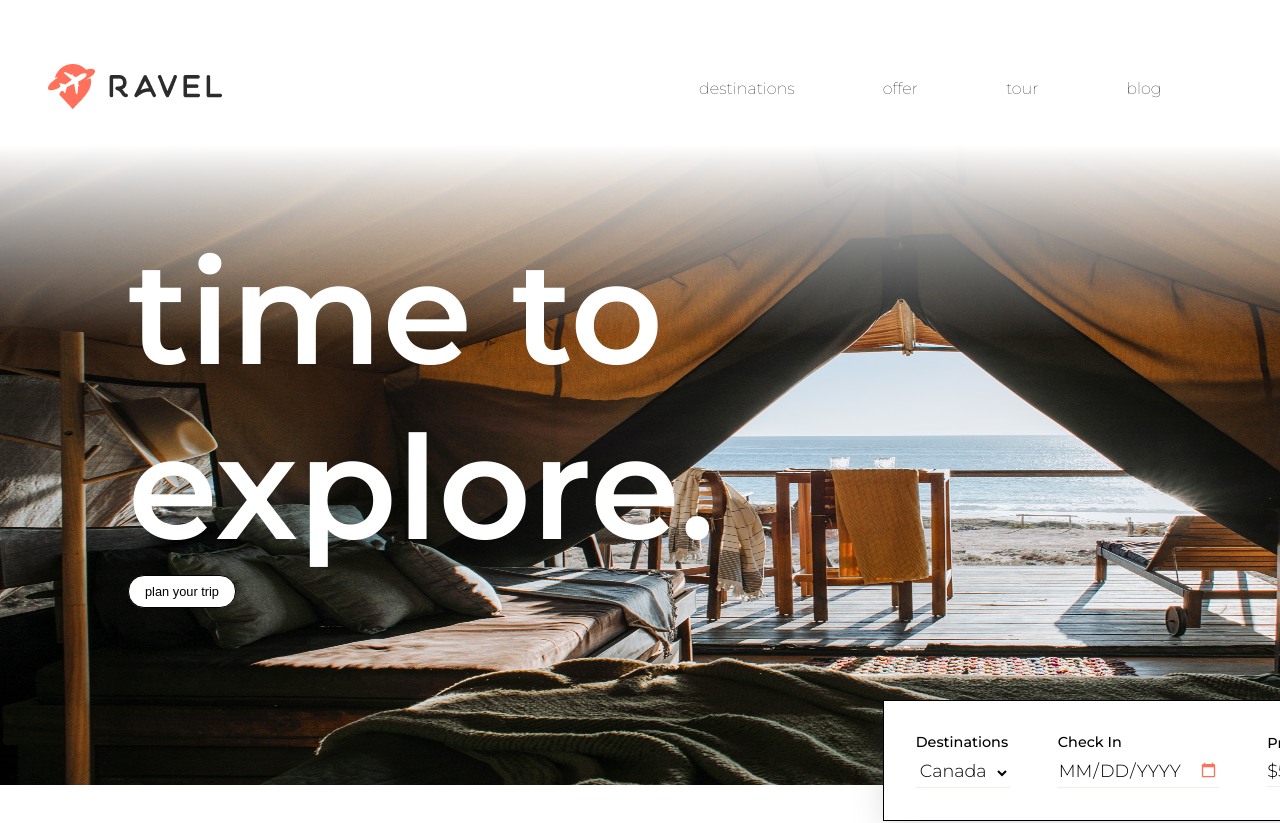
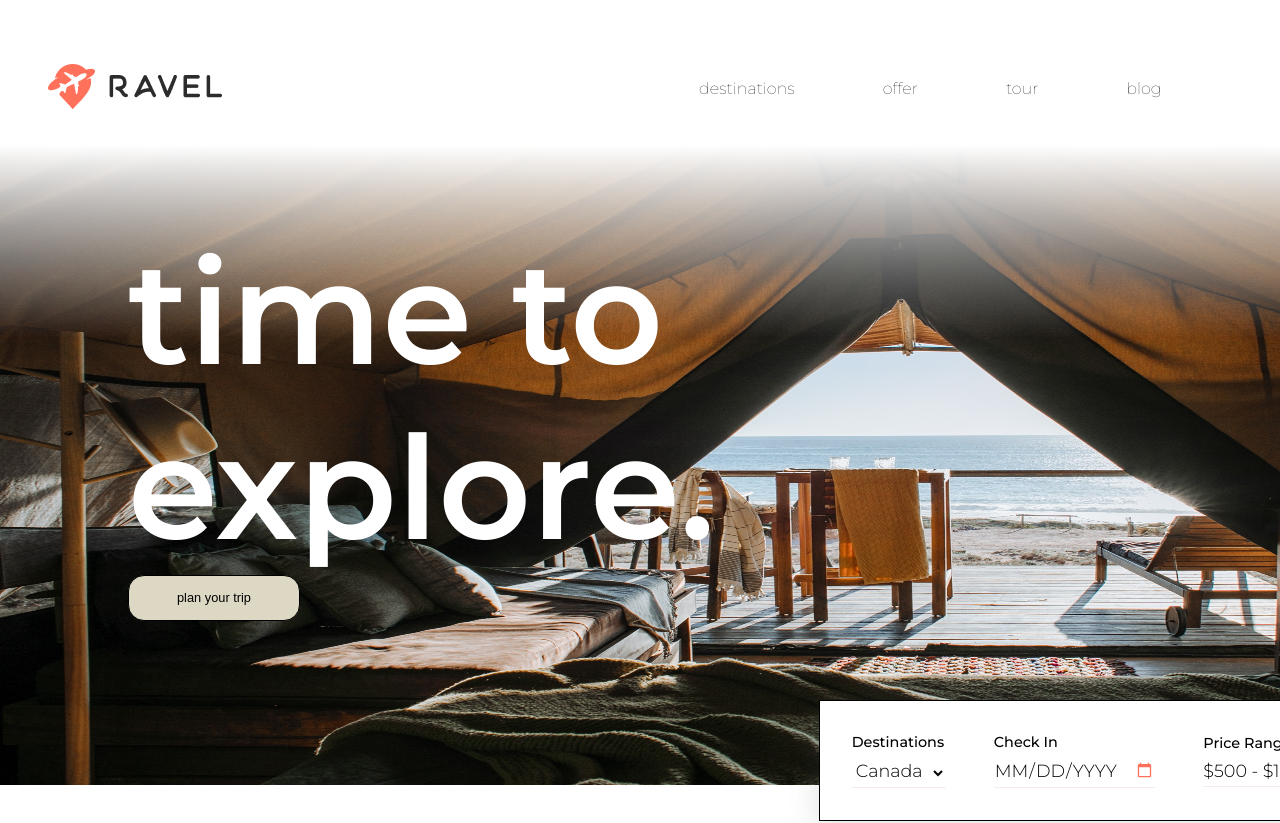
Before and after one commit to OdeliaFink/travel-agency, a React (Vite) app: page / in a window 1280 px wide. Shown: the top 823 px of the page. Built offline with nearby package versions, Linux system fonts and the light colour scheme; the HTML template or start-up script is replaced by a standard one; a web font is replaced by a local one.

Commit message:
refactor

```diff
--- a/src/components/Button.jsx
+++ b/src/components/Button.jsx
@@ -5,8 +5,8 @@ export default function Button({ text }) {
 }
 
 const Btn = styled.button`
-  padding: 0.5rem 1rem;
-  background-color: white;
+  padding: 0.9rem 3rem;
+  background-color: #ddd8c4;
   border-radius: 1rem;
   border: 1px solid black;
   font-size: 0.8rem;
@@ -15,6 +15,6 @@ const Btn = styled.button`
   transition: background-color 0.4s ease, color 0.4s ease;
 
   &:hover {
-    background-color: #b8b8b8;
+    background-color: #84b59f;
   }
 `;
--- a/src/index.css
+++ b/src/index.css
@@ -1,6 +1,6 @@
 :root {
   --primary-color: #020202;
-  --button-color: #285138;
+  --button-color: #ddd8c4;
   --card-grey: #f8f8f8;
   --primary-text: #2c2c2c;
   --secondary-text: #a79997;
```
